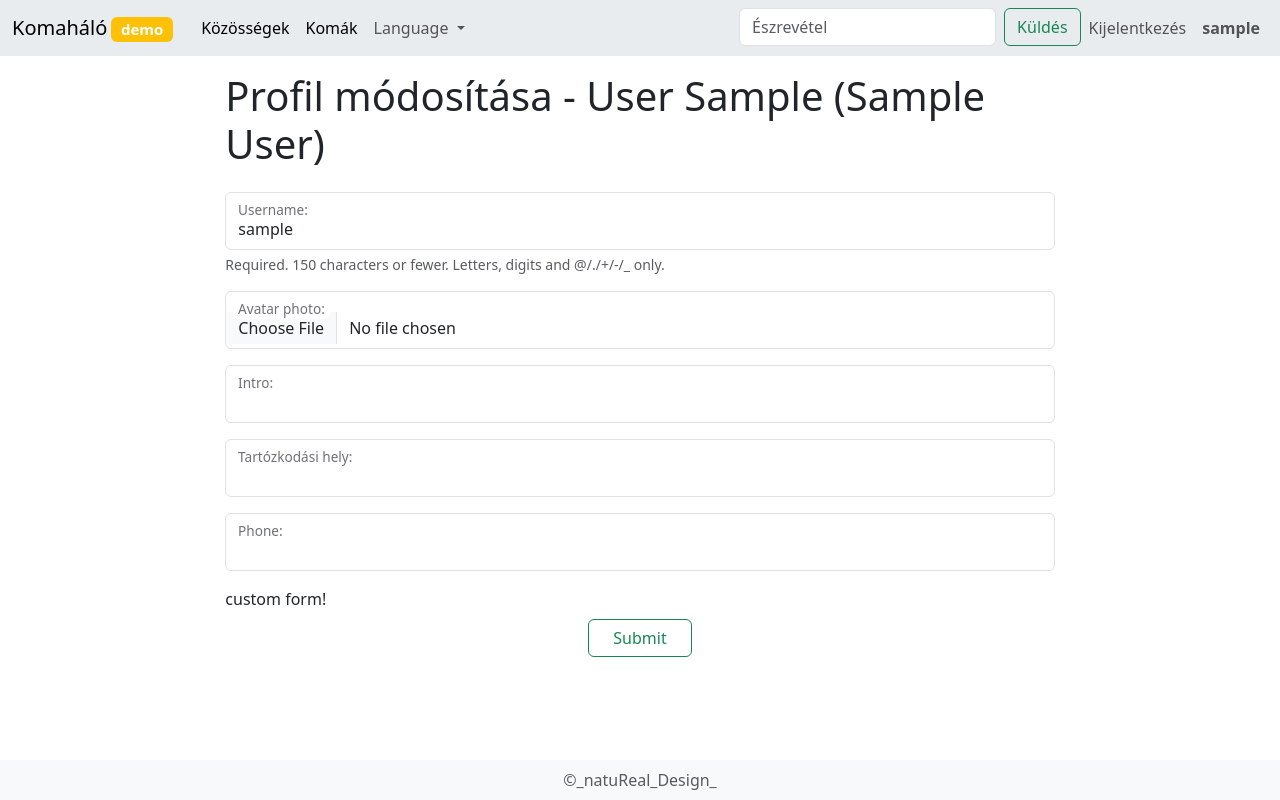
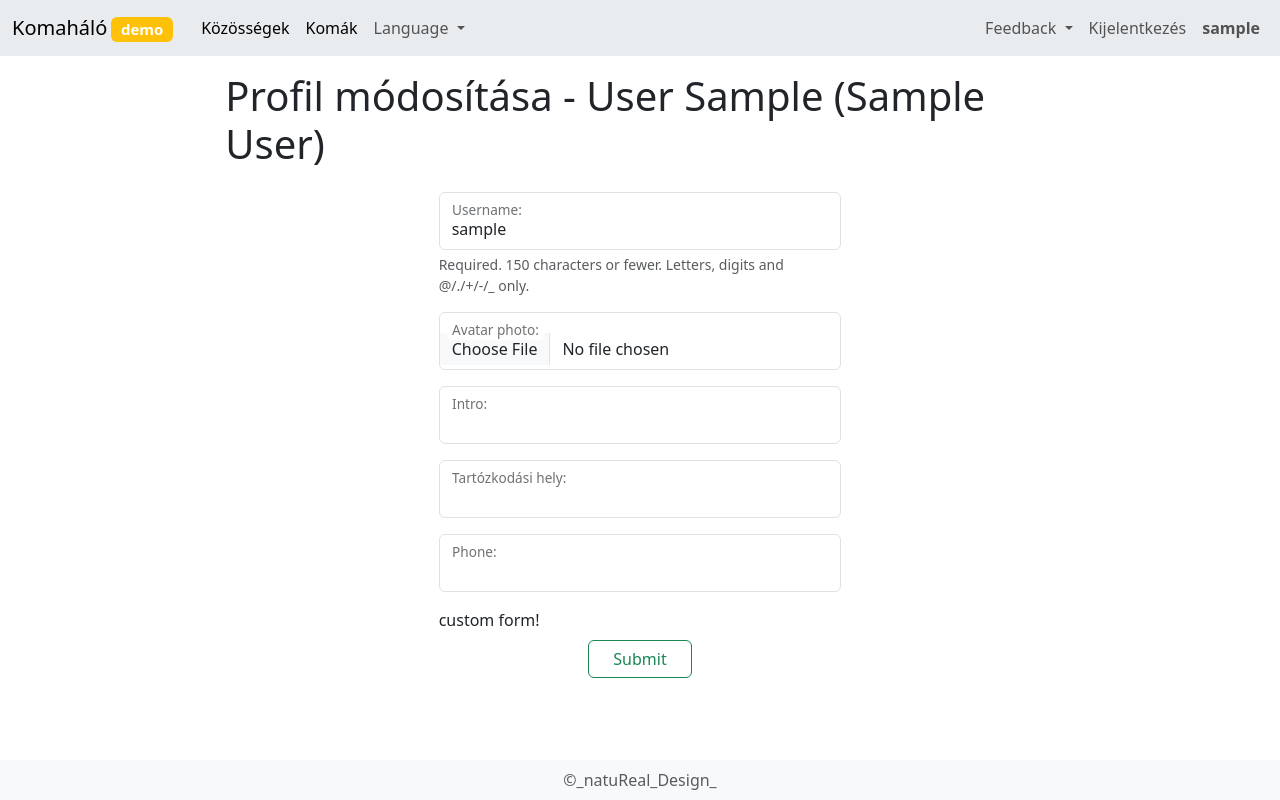
Before and after one commit to proofone/zoldweb, a Django app: page /profile/ in a window 1280 px wide. Run offline with Django 4.2, Linux system fonts and the light colour scheme; the visitor is signed in with stand-in values (Sample User, id 1).

Commit message:
Template changes

```diff
--- a/brahma/templates/brahma/nav.html
+++ b/brahma/templates/brahma/nav.html
@@ -1,6 +1,6 @@
 {% load i18n %}
 <div>
-<nav class="navbar navbar-expand-md bg-body-secondary">
+<nav class="navbar navbar-expand-md sticky-top bg-body-secondary">
     <div class="container-fluid">
         <a class="navbar-brand" href="/">Komaháló<span class="badge bg-warning mx-1">demo</span></a>
         <button class="navbar-toggler" type="button" data-bs-toggle="collapse"
@@ -33,13 +33,17 @@
                 </li>
             </ul>
             <ul class="navbar-nav ms-auto mb-2 mb-lg-0">
-                {% if user.is_authenticated %}
-                <li class="nav-item">
-                    <form class="d-flex" role="search">
-                        <input id="fb-input" class="form-control me-2" type="text" placeholder="Észrevétel" aria-label="Feedback">
-                        <button class="btn btn-outline-success" type="submit">Küldés</button>
+                <li class="nav-item dropdown">
+                    <a class="nav-link dropdown-toggle" href="#" role="button" data-bs-toggle="dropdown"
+                        aria-expanded="false">
+                        Feedback
+                    </a>
+                    <form class="dropdown-menu bg-body-secondary p-2" id="fb-form">
+                        <textarea class="form-control mb-2" type="text" placeholder="Your feedback" aria-label="Feedback"></textarea>
+                        <button class="btn btn-outline-primary" type="submit">Send</button>
                     </form>
                 </li>
+                {% if user.is_authenticated %}
                 <li class="nav-item">
                     <a class="nav-link" aria-current="page" href="{% url "logout" %}"><span class="">Kijelentkezés</span></a>
                 </li>
--- a/brahma/templates/entities/user_form.html
+++ b/brahma/templates/entities/user_form.html
@@ -8,7 +8,7 @@
     {% if "profile" in request.path %}Profil módosítása - {{ request.user }}{% else %}Regisztráció{% endif %}
   </h1>
   <div class="row justify-content-center">
-    <div class="col">
+    <div class="col col-md-6">
       <form method="POST" class="form-floating">
         {% csrf_token %}
         {{ form }}
--- a/brahma/templates/registration/login.html
+++ b/brahma/templates/registration/login.html
@@ -4,6 +4,11 @@
 {% block title %}Bejelentkezés{% endblock title %}
 {% block content %}
   <h1 class="h1 my-3">Bejelentkezés</h1>
+  {% if request.GET.next and request.GET.next != "/" %}
+    <div class="fs-6 my-3">
+      A kért oldal csak regisztrált felhasználóink számára érhető el. Jelentkezzz be, vagy <a href="{% url "register" %}?next={{ request.GET.next }}">regisztrálj</a>.
+    </div>
+  {% endif %}
   <div class="row justify-content-center">
     <div class="col">
       <form method="POST" class="form-floating">
```
